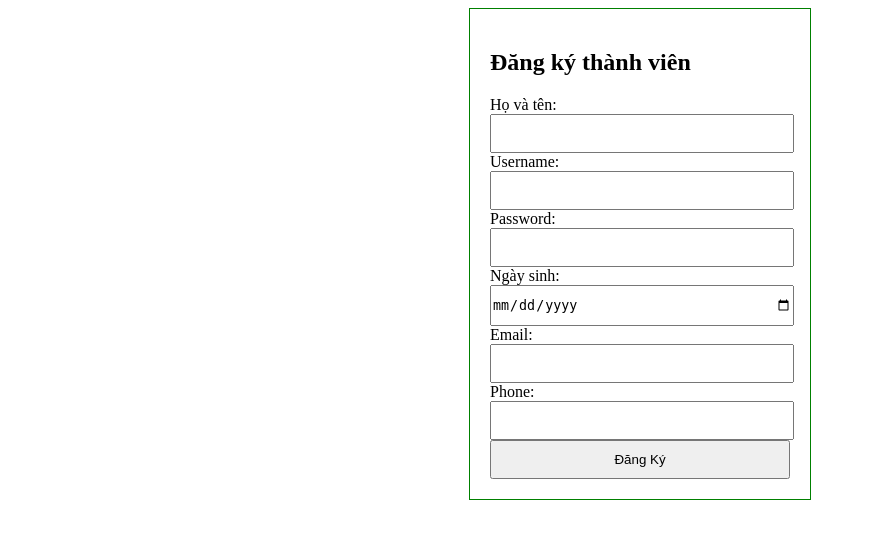
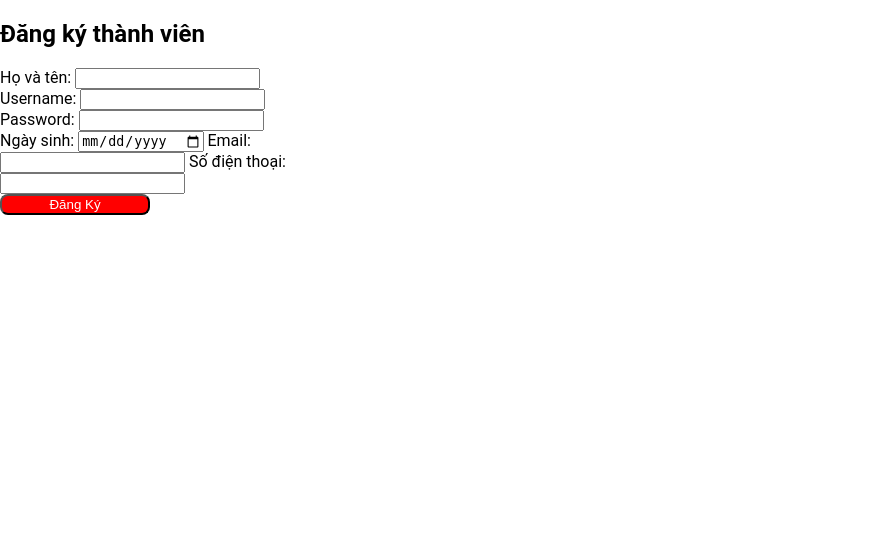
Before and after one commit to dranite7201/QL_thuvien, a PHP site: page /dangki/nhapthongtin.php in a window 1280 px wide. Shown: the top 539 px of the page, without its empty margins (0-874 px from the left). Run offline with PHP 8.4, Linux system fonts and the light colour scheme.

Commit message:
Update nhapthongtin.php

```diff
--- a/Libary/dangki/nhapthongtin.php
+++ b/Libary/dangki/nhapthongtin.php
@@ -1,12 +1,12 @@
 <!DOCTYPE html>
 <html>
 <head>
-<meta http-equiv="Content-Type" content="text/html; charset=UTF-8">
-<link rel="stylesheet" href="style.css"/>
+    <meta http-equiv="Content-Type" content="text/html; charset=UTF-8">
+    <link rel="stylesheet" href="../sach/style.css" />
 </head>
 <body>
 
-<form method="post" action="nhapthongtin.php" class="form">
+<form method="post" action="nhapthongtin.php" class="form" style=" width: 300px;">
 
 <h2>Đăng ký thành viên</h2>
 Họ và tên: <input type="text" name="hoten" value="" required>
@@ -14,11 +14,10 @@
 Password: <input type="text" name="password" value="" required/>
 Ngày sinh: <input type="date" name="ngsinh" value="" required>
 Email: <input type="email" name="email" value="" required/>
-Phone: <input type="text" name="phone" value="" required/>
+Số điện thoại: <input type="text" name="phone" value="" required/>
 
-<input type="submit" name="dangky" value="Đăng Ký"/>
+<input type="submit" name="dangky" value="Đăng Ký" style=" background-color:red ;width: 50%;font-size:40;color:white;border-radius: 8px;"/>
 <?php require 'xuly.php';?>
 </form>
-
 </body>
 </html>
```
